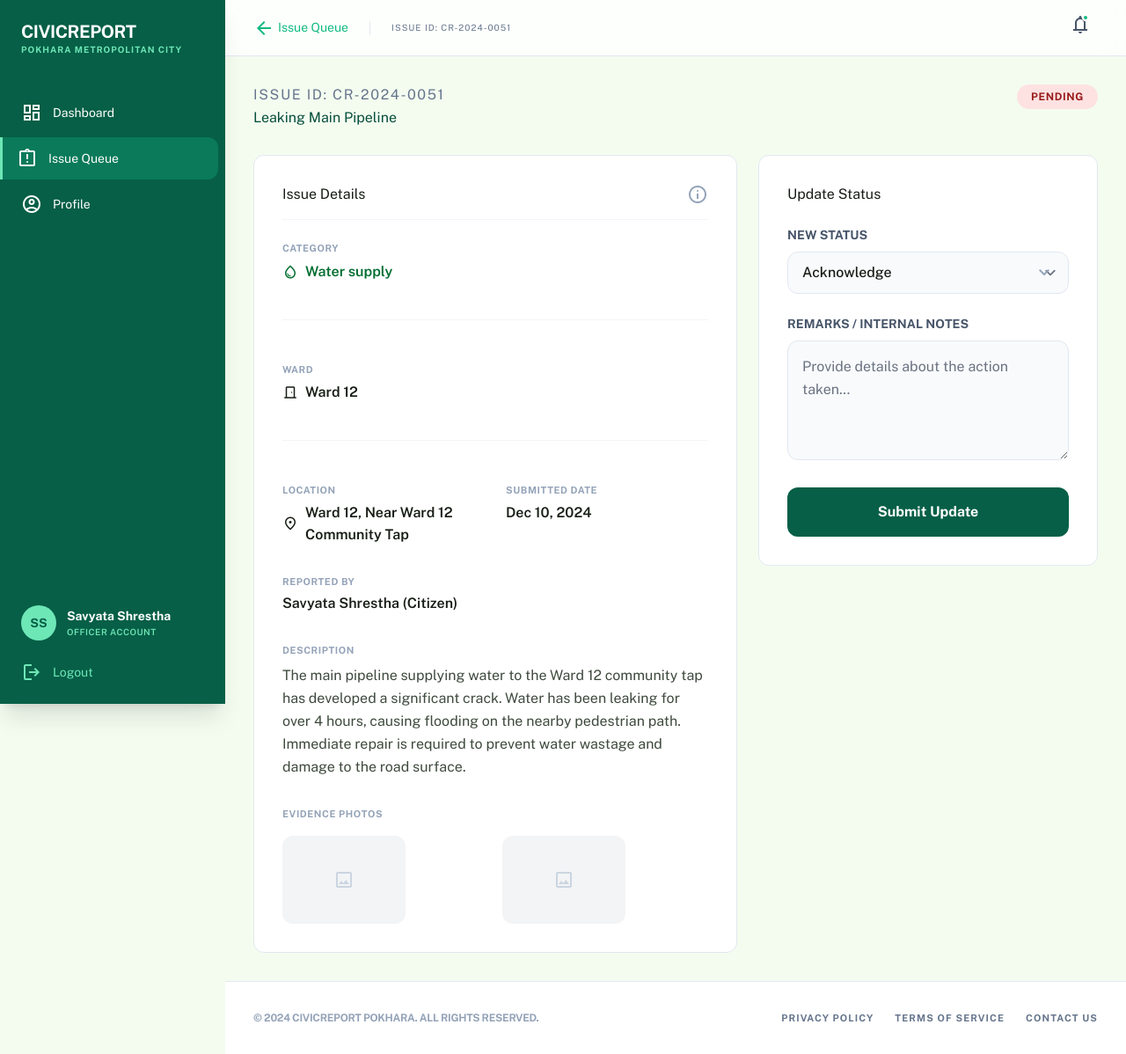
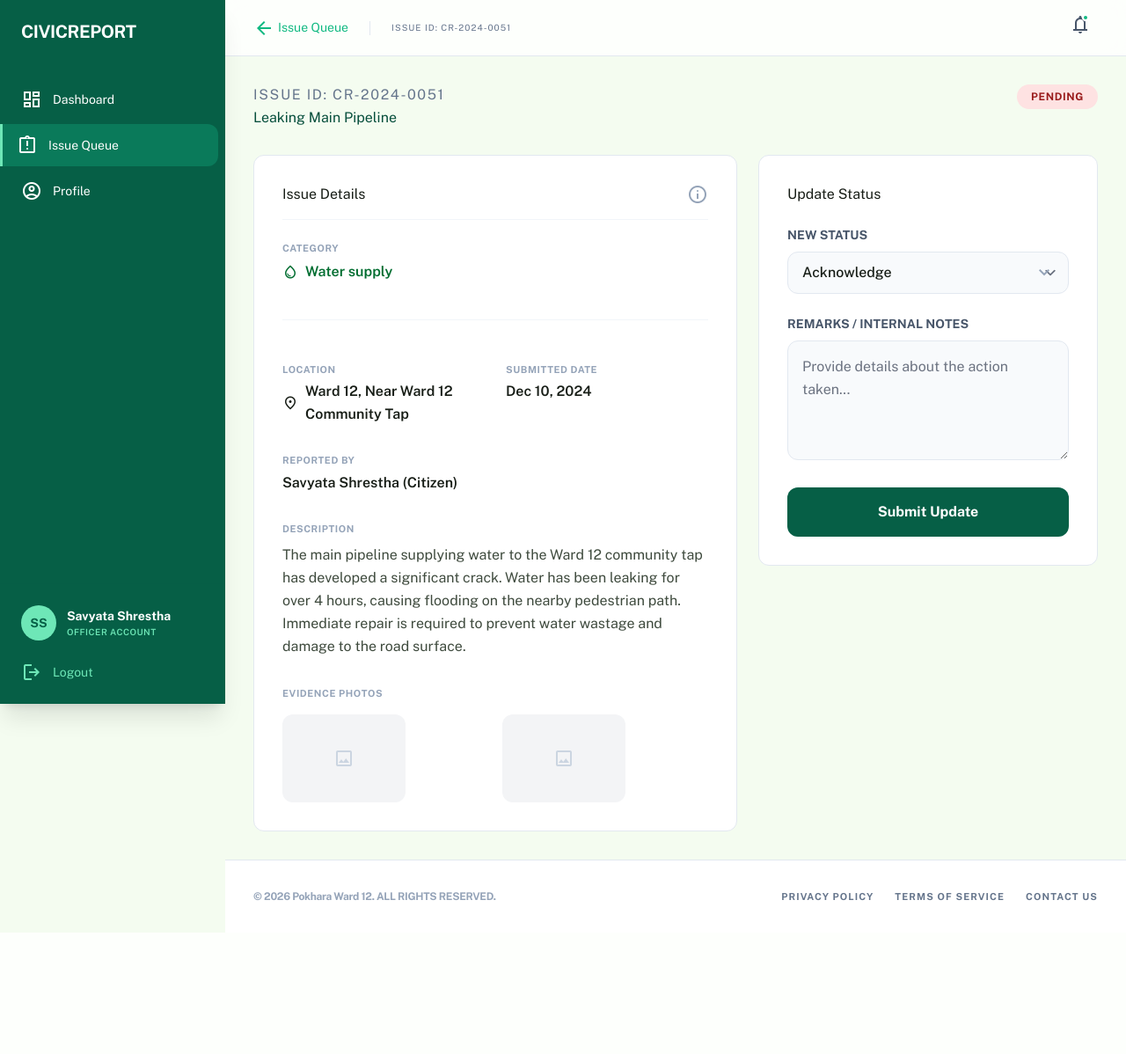
Before and after one commit to ssavyata/civicproject, a Django app: template templates/officer_update_status.html in a window 1280 px wide. Shown: the whole page at 88% size. After the commit the page ends 1023 px from the top, so only its background shows below. Run offline with Django 5.2, Linux system fonts and the light colour scheme; the template is opened without the code that fills it, so the values that code supplies are empty; some libraries are stand-ins or nearby versions.

Commit message:
Update officer_update_status.html

```diff
--- a/templates/officer_update_status.html
+++ b/templates/officer_update_status.html
@@ -3,7 +3,7 @@
 <html class="light" lang="en"><head>
 <meta charset="utf-8"/>
 <meta content="width=device-width, initial-scale=1.0" name="viewport"/>
-<title>CivicReport Pokhara - Issue Action Panel</title>
+<title>CivicReport - Update Status</title>
 <script src="https://cdn.tailwindcss.com?plugins=forms,container-queries"></script>
 <link href="https://fonts.googleapis.com/css2?family=Public+Sans:wght@300;400;500;600;700;800;900&amp;display=swap" rel="stylesheet"/>
 <link href="https://fonts.googleapis.com/css2?family=Material+Symbols+Outlined:wght,FILL@100..700,0..1&amp;display=swap" rel="stylesheet"/>
@@ -121,7 +121,7 @@
 <!-- Fixed SideNavBar -->
 <nav class="fixed left-0 top-0 h-full w-64 bg-[#065F46] text-white flex flex-col py-6 shadow-xl z-50">
 <div class="px-6 mb-10"><h1 class="text-xl font-bold tracking-tight leading-tight uppercase text-white">CIVICREPORT</h1>
-<p class="text-[10px] tracking-widest text-[#6EE7B7] font-bold uppercase">POKHARA METROPOLITAN CITY</p></div>
+</div>
 <div class="flex-grow flex flex-col gap-1">
 <a class="flex items-center gap-3 text-white hover:bg-[#064E3B] rounded-lg px-4 py-3 mx-2 transition-colors" href="#">
 <span class="material-symbols-outlined" data-icon="dashboard">dashboard</span>
@@ -190,13 +190,6 @@
 <p class="text-body-md font-semibold text-secondary flex items-center gap-2">
 <span class="material-symbols-outlined text-lg" data-icon="water_drop">water_drop</span>
                                     Water supply
-                                </p>
-</div><div class="col-span-2 border-t border-slate-100 pt-4 mt-2"></div>
-<div>
-<p class="text-[11px] font-bold text-slate-400 uppercase tracking-wider mb-1">WARD</p>
-<p class="text-body-md font-semibold text-on-surface flex items-center gap-2">
-<span class="material-symbols-outlined text-lg" data-icon="door_front">door_front</span>
-                                    Ward 12
                                 </p>
 </div>
 <div class="col-span-2 border-t border-slate-100 pt-4 mt-2"></div>
@@ -267,7 +260,7 @@
 <!-- Footer -->
 <footer class="mt-auto px-8 py-8 border-t border-slate-200 bg-white">
 <div class="max-w-[1280px] mx-auto flex flex-col md:flex-row justify-between items-center gap-4">
-<p class="text-[12px] font-bold text-slate-400 tracking-tight">© 2024 CIVICREPORT POKHARA. ALL RIGHTS RESERVED.</p>
+<p class="text-[12px] font-bold text-slate-400 tracking-tight">© 2026 Pokhara Ward 12. ALL RIGHTS RESERVED.</p>
 <div class="flex gap-6 text-[11px] font-bold text-slate-500 uppercase tracking-widest">
 <a class="hover:text-primary transition-colors" href="#">PRIVACY POLICY</a>
 <a class="hover:text-primary transition-colors" href="#">TERMS OF SERVICE</a>
```
